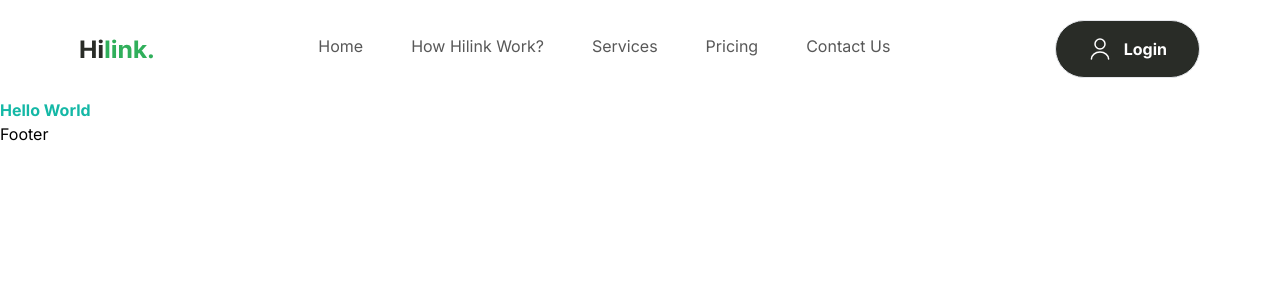
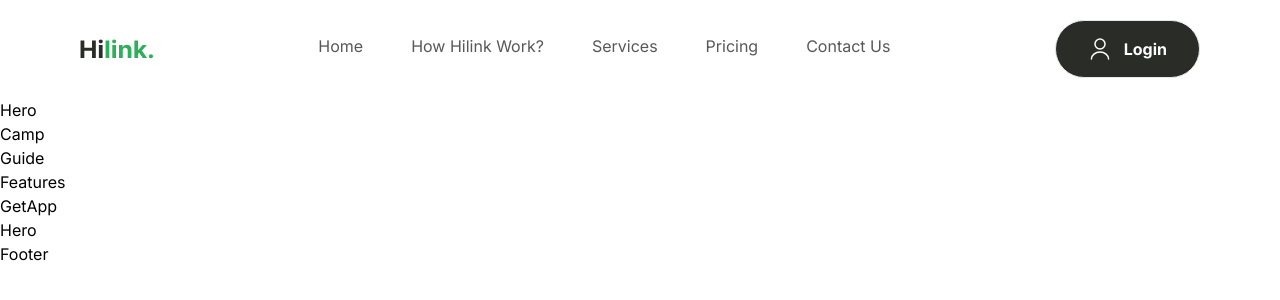
Before and after one commit to sanidhyy/travel-app, a Next.js app: page / in a window 1280 px wide. Shown: the top 300 px of the page. Built offline with nearby package versions, Linux system fonts and the light colour scheme.

Commit message:
components layout created

```diff
--- a/app/page.tsx
+++ b/app/page.tsx
@@ -1,5 +1,14 @@
-import Image from "next/image";
+import { Camp, Features, GetApp, Guide, Hero } from "@/components";
 
 export default function Home() {
-  return <h1 className="font-bold text-teal-500">Hello World</h1>;
+  return (
+    <>
+      <Hero />
+      <Camp />
+      <Guide />
+      <Features />
+      <GetApp />
+      <Hero />
+    </>
+  );
 }
--- /dev/null
+++ b/components/Camp.tsx
@@ -0,0 +1,5 @@
+const Camp = () => {
+  return <div>Camp</div>;
+};
+
+export default Camp;
--- /dev/null
+++ b/components/Features.tsx
@@ -0,0 +1,5 @@
+const Features = () => {
+  return <div>Features</div>;
+};
+
+export default Features;
--- /dev/null
+++ b/components/GetApp.tsx
@@ -0,0 +1,5 @@
+const GetApp = () => {
+  return <div>GetApp</div>;
+};
+
+export default GetApp;
--- /dev/null
+++ b/components/Guide.tsx
@@ -0,0 +1,5 @@
+const Guide = () => {
+  return <div>Guide</div>;
+};
+
+export default Guide;
--- /dev/null
+++ b/components/Hero.tsx
@@ -0,0 +1,5 @@
+const Hero = () => {
+  return <div>Hero</div>;
+};
+
+export default Hero;
--- a/components/Navbar.tsx
+++ b/components/Navbar.tsx
@@ -2,7 +2,7 @@
 import Link from "next/link";
 
 import { NAV_LINKS } from "@/constants";
-import Button from "./Button";
+import { Button } from ".";
 
 const Navbar = () => {
   return (
--- /dev/null
+++ b/components/index.ts
@@ -0,0 +1,10 @@
+import Button from "./Button";
+import Camp from "./Camp";
+import Features from "./Features";
+import Footer from "./Footer";
+import GetApp from "./GetApp";
+import Guide from "./Guide";
+import Hero from "./Hero";
+import Navbar from "./Navbar";
+
+export { Button, Camp, Features, Footer, GetApp, Guide, Hero, Navbar };
```
